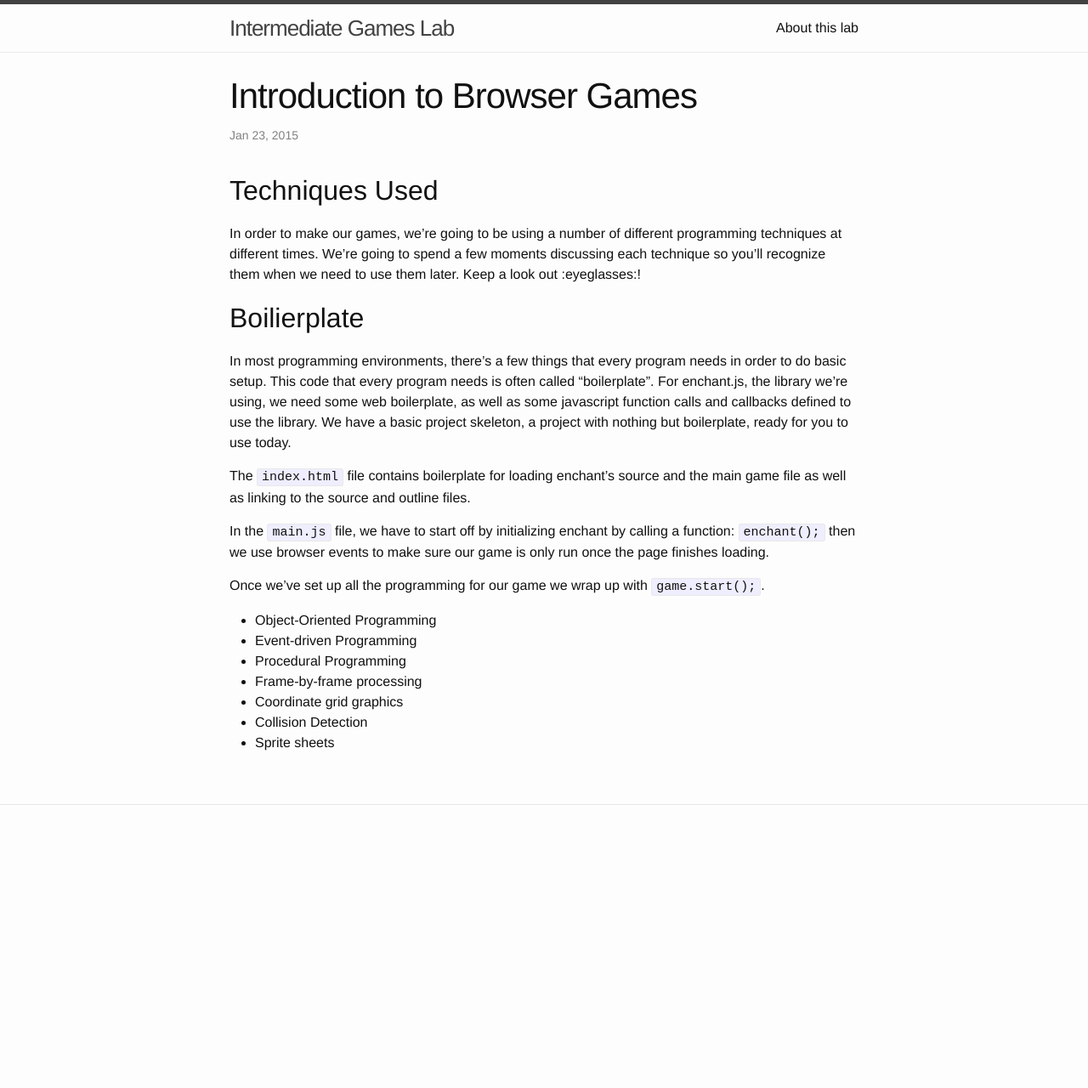
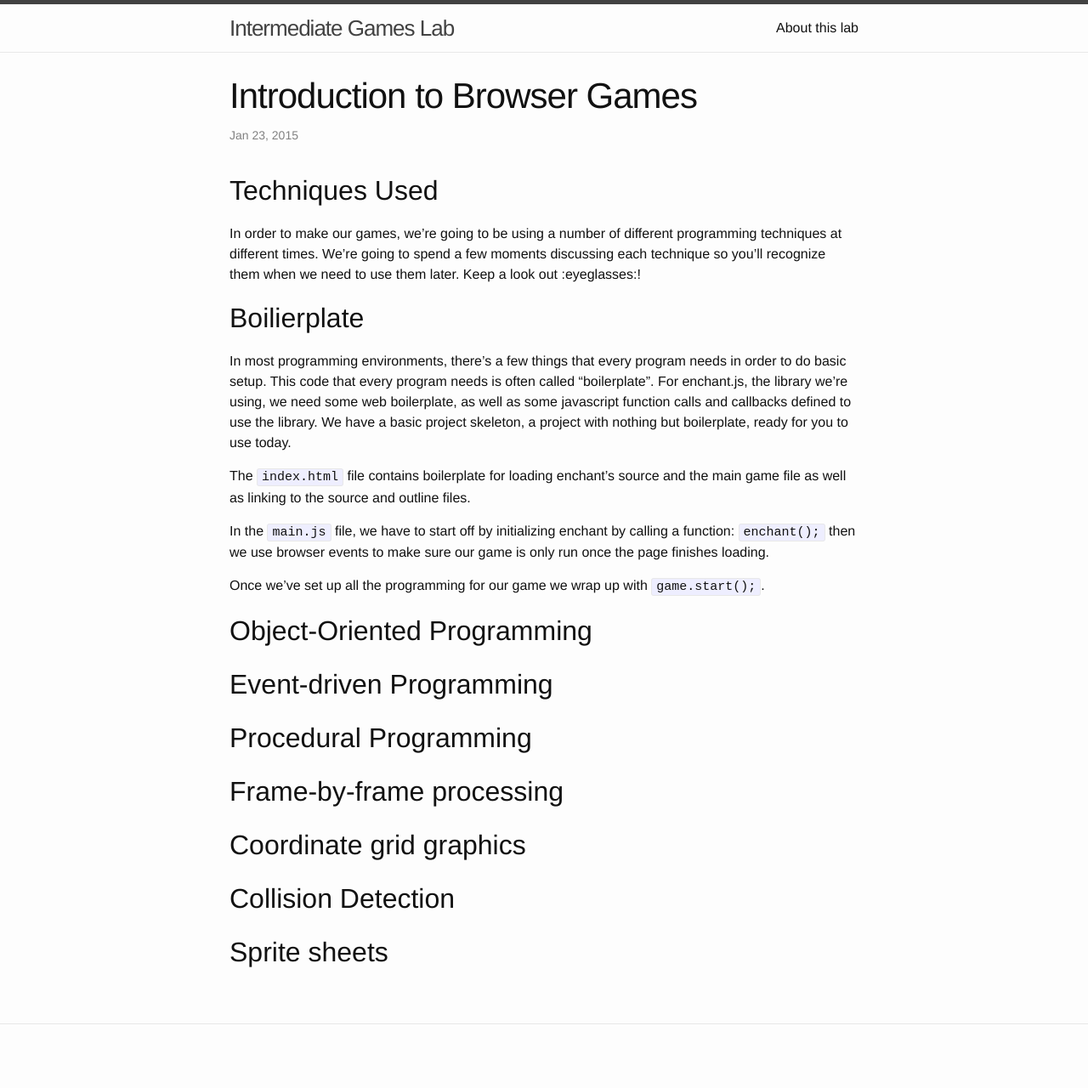
Before and after one commit to CoderDojoSV/intermediate-browser-games, a Jekyll site: the page built from _sections/01-introduction.md, in a window 1280 px wide. Shown: the whole page at 85% size. Built offline with Jekyll 4.4.1, drawn with Linux system fonts in a browser that asks for light colours; before the commit the page ends 1022 px from its top, so only the background shows below that.

Commit message:
Start in earnest on intro material.

```diff
--- a/_sections/01-introduction.md
+++ b/_sections/01-introduction.md
@@ -29,11 +29,16 @@ run once the page finishes loading.
 Once we've set up all the programming for our game we wrap up with
 `game.start();`.
 
+## Object-Oriented Programming
 
-* Object-Oriented Programming
-* Event-driven Programming
-* Procedural Programming
-* Frame-by-frame processing
-* Coordinate grid graphics
-* Collision Detection
-* Sprite sheets
+## Event-driven Programming
+
+## Procedural Programming
+
+## Frame-by-frame processing
+
+## Coordinate grid graphics
+
+## Collision Detection
+
+## Sprite sheets
```
